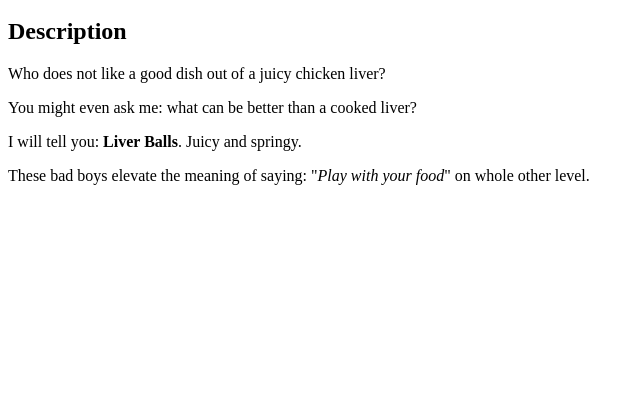
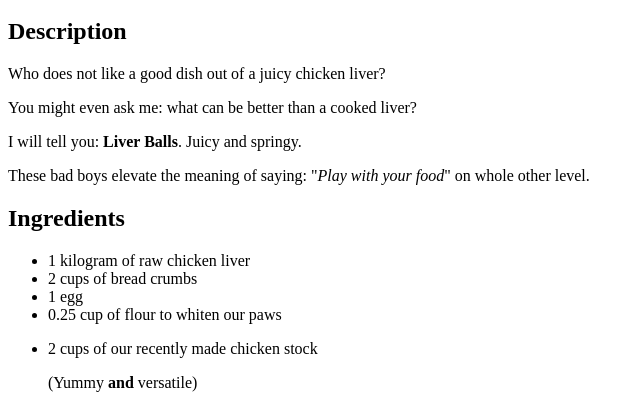
Before and after one commit to VortexRiker/boris-recipes, a plain HTML site: page recipes/liver-balls.html in a window 1280 px wide. Shown: the part 620-1028 px from the top of the page, without its empty margins (0-640 px from the left). Before the commit the page ends 821 px from the top, so only its background shows below. Drawn offline with Linux system fonts and the light colour scheme.

Commit message:
Add ingredients for a second recipe

```diff
--- a/recipes/liver-balls.html
+++ b/recipes/liver-balls.html
@@ -14,5 +14,14 @@
     <p>You might even ask me: what can be better than a cooked liver?</p>
     <p>I will tell you: <strong>Liver Balls</strong>. Juicy and springy.</p>
     <p>These bad boys elevate the meaning of saying: "<em>Play with your food</em>" on whole other level.</p>
+    <h2>Ingredients</h2>
+    <ul>
+        <li>1 kilogram of raw chicken liver</li>
+        <li>2 cups of bread crumbs</li>
+        <li>1 egg</li>
+        <li>0.25 cup of flour to whiten our paws</li>
+        <li><p>2 cups of our recently made chicken stock</p>
+            <p>(Yummy <strong>and</strong> versatile)</p></li>
+    </ul>
 </body>
 </html>
```
